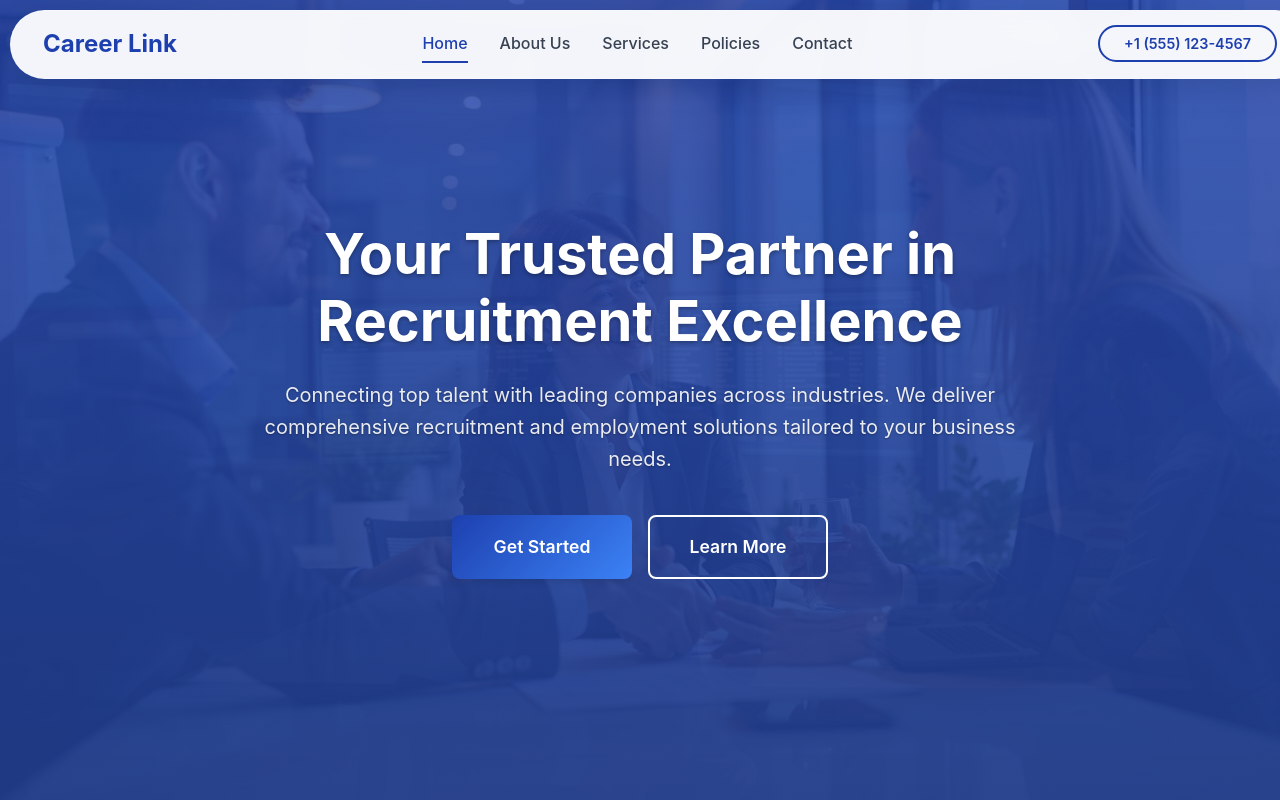
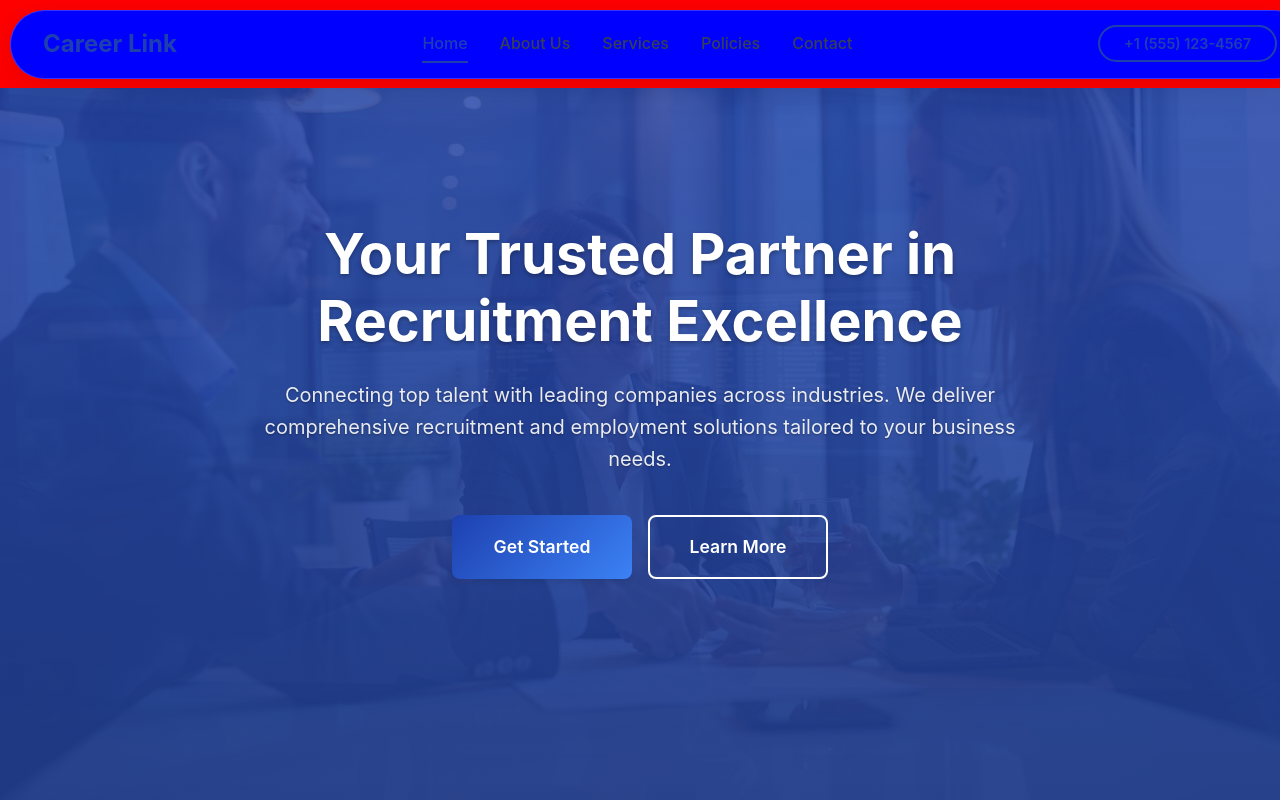
Before and after one commit to Ziad-Asr/recruitment-refined, a React (Vite) app: page / in a window 1280 px wide. Shown: the top 800 px of the page. Built offline with nearby package versions, Linux system fonts and the light colour scheme.

Commit message:
Code edited in Lovable Code Editor

```diff
--- a/src/components/Header/Header.css
+++ b/src/components/Header/Header.css
@@ -4,11 +4,13 @@
   left: 0;
   right: 0;
   z-index: 1000;
-  padding: 0.6rem;
+  padding: 0.6rem 0;
   transition: all var(--transition-normal);
   display: flex;
   align-items: center;
   justify-content: center;
+
+  background-color: red;
 }
 
 .header-content {
@@ -25,6 +27,8 @@
   border-radius: 50px;
   box-shadow: 0 8px 32px rgba(0, 0, 0, 0.1);
   border: 1px solid rgba(255, 255, 255, 0.2);
+
+  background-color: blue;
 }
 
 .header-logo {
```
